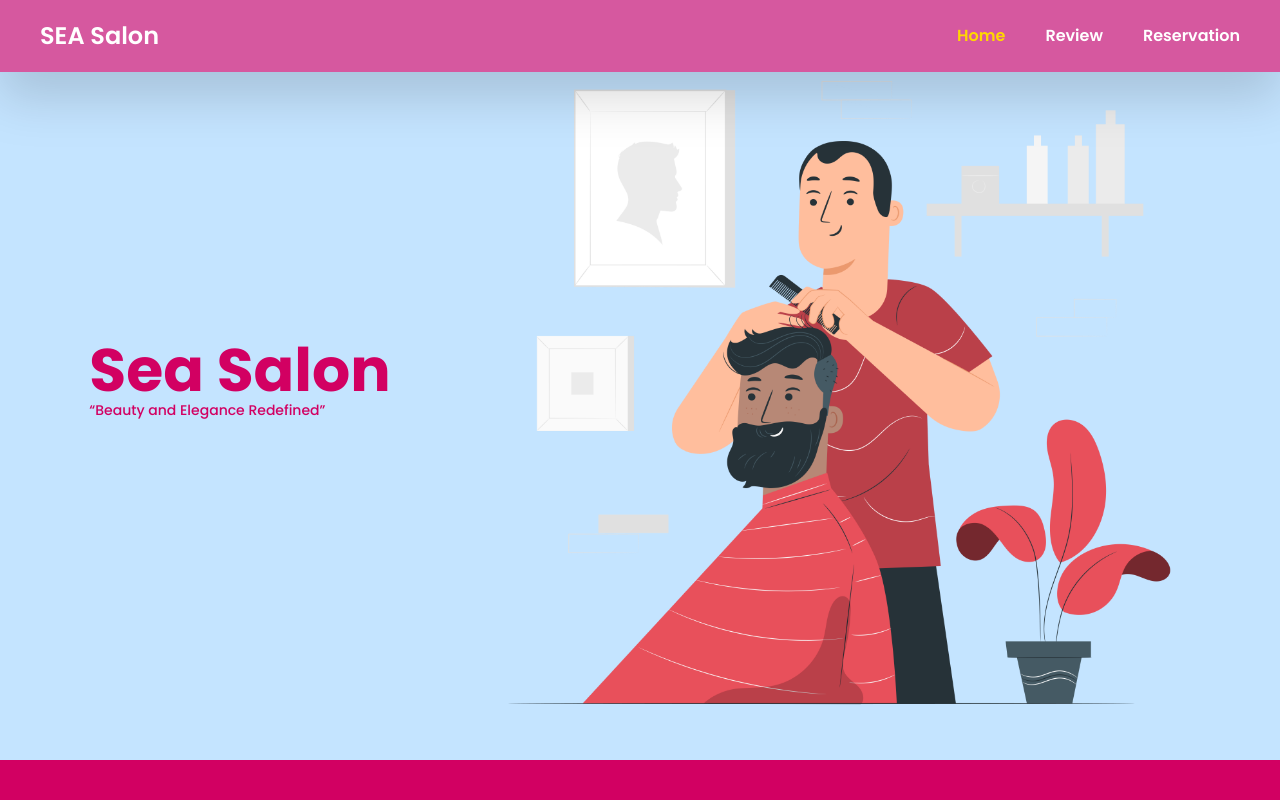
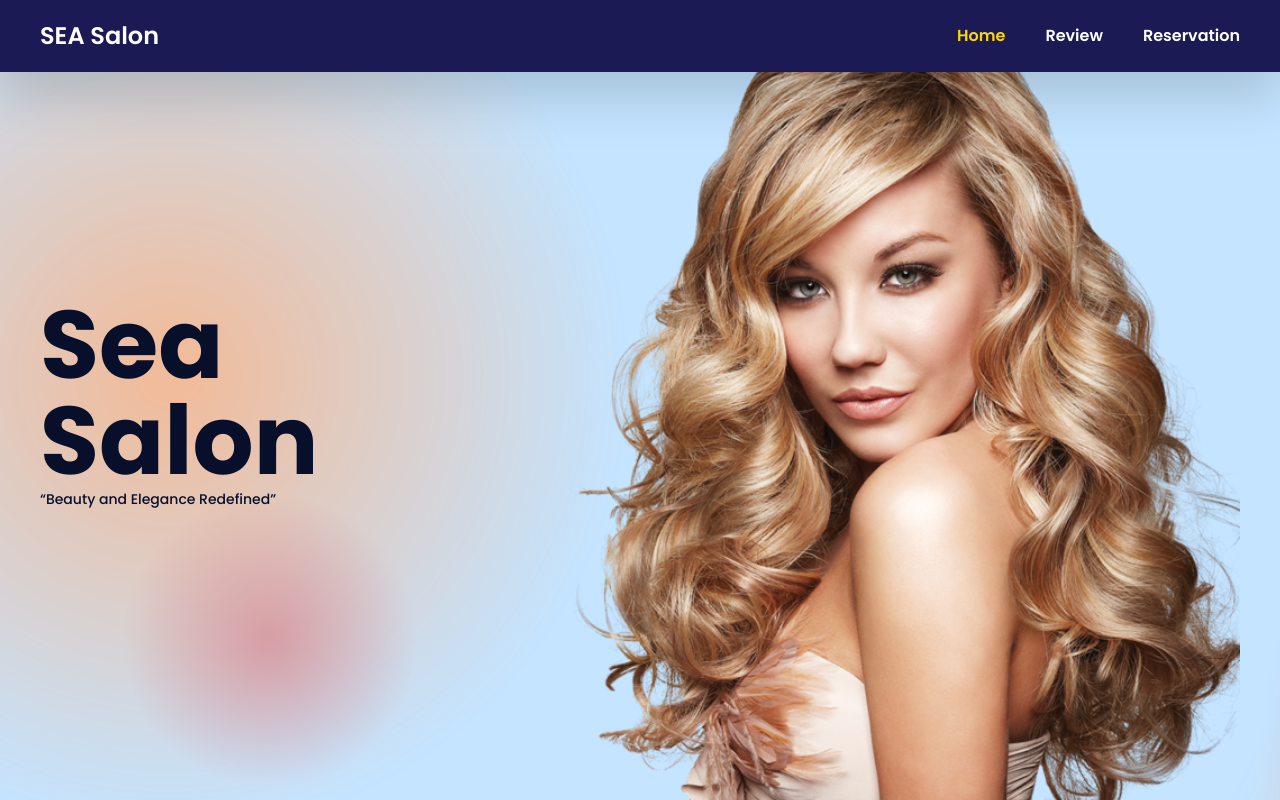
Before and after one commit to williamtheodoruswijaya/SEA-Salon, a React (Vite) app: page / in a window 1280 px wide. Shown: the top 800 px of the page. Built offline with nearby package versions, Linux system fonts and the light colour scheme.

Commit message:
Update Dashboard + Fully Functional Routing

```diff
--- a/src/pages/Dashboard.jsx
+++ b/src/pages/Dashboard.jsx
@@ -14,10 +14,10 @@ function Dashboard() {
         rel="stylesheet"
       ></link>
       <Navbar />
-      <div className="bg-background w-full h-auto">
+      <div className="bg-[url('./assets/dashboard-background.png')] w-full h-auto">
         <div className="flex flex-row items-center justify-center">
           <div>
-            <h1 className="text-6xl font-bold text-primary mx-10">Sea Salon</h1>
+            <h1 className="text-8xl font-bold text-primary mx-10">Sea Salon</h1>
             <p className="text-sm font-medium text-primary mx-10">
               {" "}
               “Beauty and Elegance Redefined”
@@ -26,7 +26,7 @@ function Dashboard() {
           <img
             src={salon_dashboard}
             alt="salon_dashboard"
-            className="w-1/3 md:w-[90vh] h-auto mx-10 my-5"
+            className="w-1/3 md:w-[90vh] h-auto mx-10"
           />
         </div>
         <div className="flex flex-col items-center justify-center bg-primary w-full h-auto ">
--- a/src/pages/Reservation.jsx
+++ b/src/pages/Reservation.jsx
@@ -1,7 +1,16 @@
+import Navbar from "../components/Navbar";
+
 function Reservation() {
   return (
     <>
-      <h1>Reservation</h1>
+      <link rel="preconnect" href="https://fonts.googleapis.com" />
+      <link rel="preconnect" href="https://fonts.gstatic.com" />
+      <link
+        href="https://fonts.googleapis.com/css2?family=Poppins:ital,wght@0,100;0,200;0,300;0,400;0,500;0,600;0,700;0,800;0,900;1,100;1,200;1,300;1,400;1,500;1,600;1,700;1,800;1,900&display=swap"
+        rel="stylesheet"
+      ></link>
+      <Navbar />
+      <div className="bg-[url('./assets/dashboard-background.png')] w-full h-auto"></div>
     </>
   );
 }
--- a/src/pages/Review.jsx
+++ b/src/pages/Review.jsx
@@ -1,8 +1,17 @@
+import Navbar from "../components/Navbar";
+
 function Review() {
   return (
-    <div>
-      <h1>Review</h1>
-    </div>
+    <>
+      <link rel="preconnect" href="https://fonts.googleapis.com" />
+      <link rel="preconnect" href="https://fonts.gstatic.com" />
+      <link
+        href="https://fonts.googleapis.com/css2?family=Poppins:ital,wght@0,100;0,200;0,300;0,400;0,500;0,600;0,700;0,800;0,900;1,100;1,200;1,300;1,400;1,500;1,600;1,700;1,800;1,900&display=swap"
+        rel="stylesheet"
+      ></link>
+      <Navbar />
+      <div className="bg-[url('./assets/dashboard-background.png')] w-full h-auto"></div>
+    </>
   );
 }
 
--- a/tailwind.config.js
+++ b/tailwind.config.js
@@ -5,9 +5,9 @@ export default {
     extend: {
       colors: {
         background: "#C4E4FF",
-        primary: "#D20062",
-        secondary: "#D6589F",
-        tertiary: "#D895DA",
+        primary: "#070F2B",
+        secondary: "#1B1A55",
+        tertiary: "#535C91",
         accent: "#FFD700",
         white: "#FFFFFF",
         cyan: "#00ffe5",
```
Also changed, not shown: src/assets/dashboard-background.png (added), src/assets/salon_dashboard.png.
